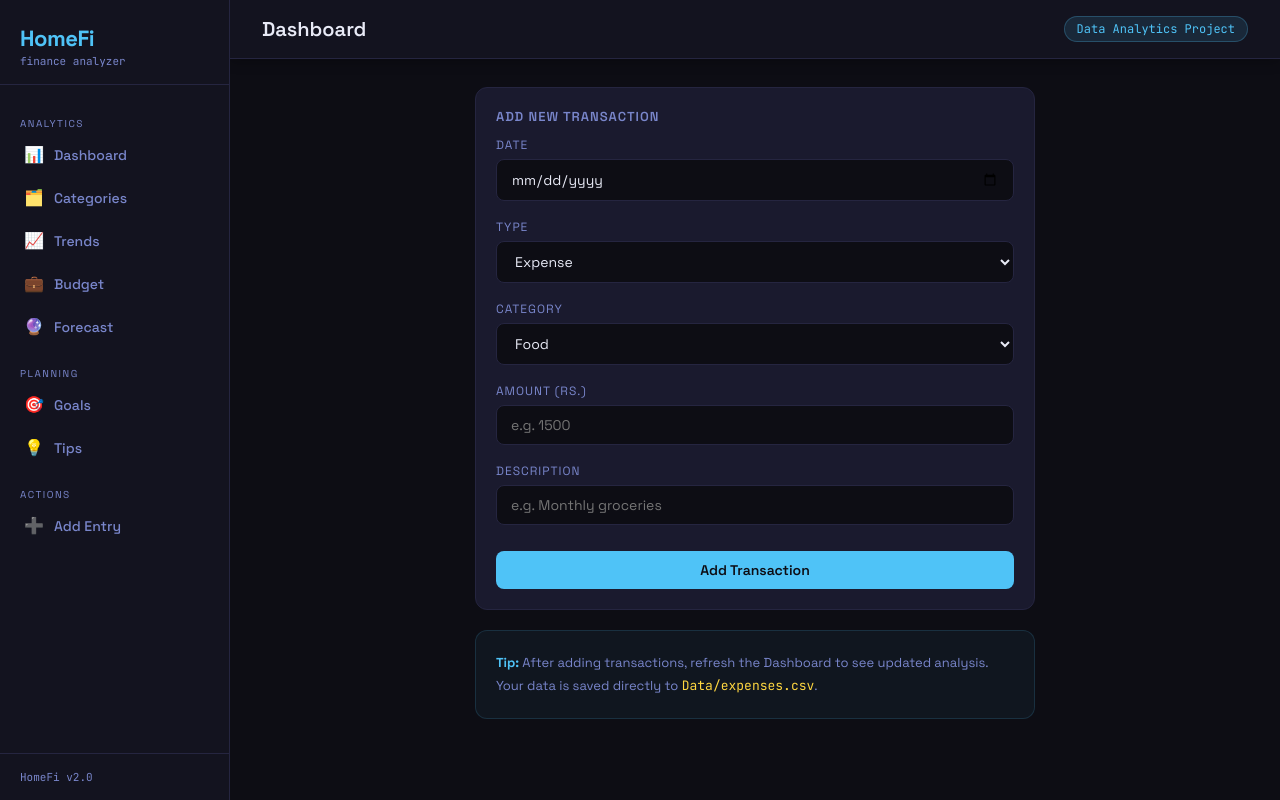
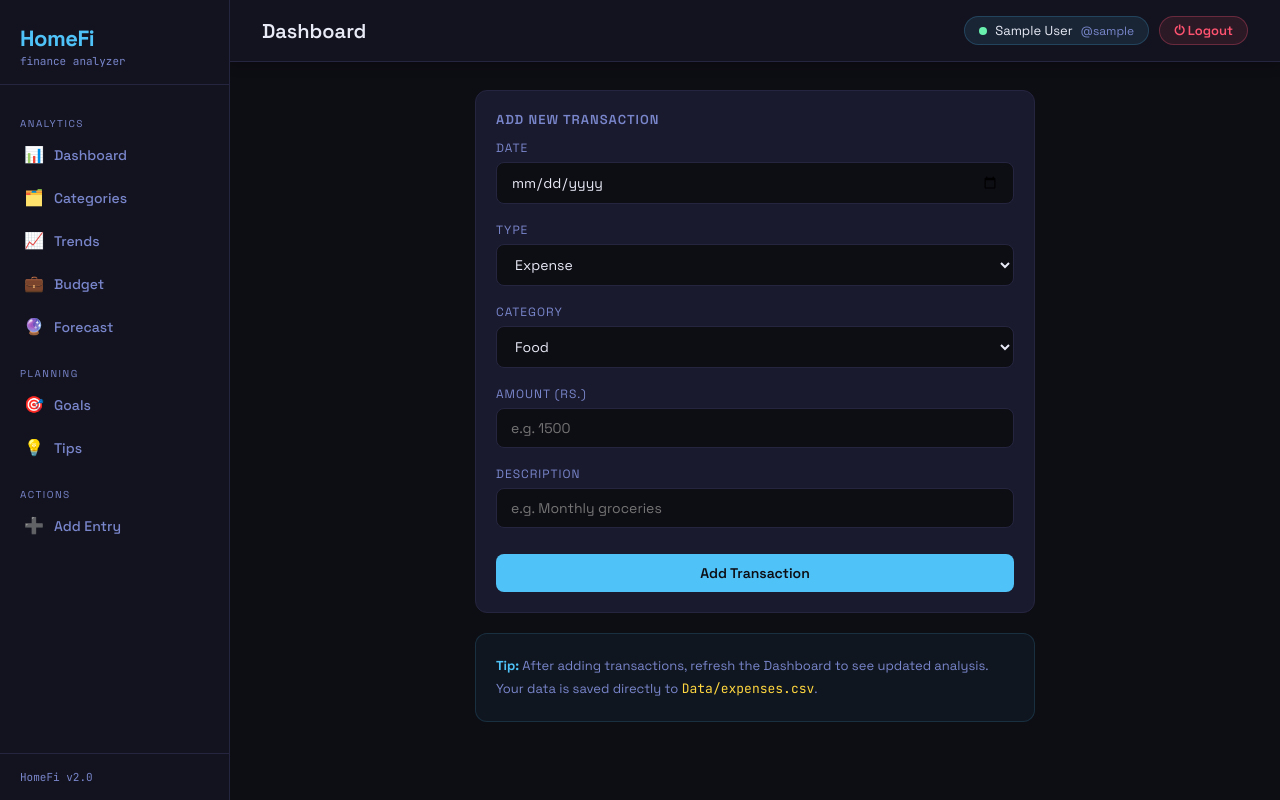
Before and after one commit to karan127-prog/HomeFi-web, a Flask app: page /add in a window 1280 px wide. Run offline with Flask 3, Linux system fonts and the light colour scheme; the visitor is signed in with stand-in values (Sample User, id 1).

Commit message:
Add user info and logout in topbar

```diff
--- a/templates/base.html
+++ b/templates/base.html
@@ -387,7 +387,16 @@
 <div class="main">
   <div class="topbar">
     <div class="topbar-title">{% block page_title %}Dashboard{% endblock %}</div>
-    <div class="topbar-badge">Data Analytics Project</div>
+    <div style="display:flex; align-items:center; gap:10px;">
+  <div style="background:rgba(79,195,247,0.1); border:1px solid rgba(79,195,247,0.2); border-radius:20px; padding:5px 14px; display:flex; align-items:center; gap:8px;">
+    <div style="width:8px; height:8px; background:#69f0ae; border-radius:50%;"></div>
+    <span style="color:#e8eaf6; font-size:13px;">{{ session.get('name', '') }}</span>
+    <span style="color:#7986cb; font-size:12px;">@{{ session.get('username', '') }}</span>
+  </div>
+  <a href="/logout" style="background:rgba(255,83,112,0.1); border:1px solid rgba(255,83,112,0.3); border-radius:20px; padding:5px 14px; color:#ff5370; font-size:13px; text-decoration:none; font-weight:600;">
+    ⏻ Logout
+  </a>
+</div>
   </div>
 
   <div class="content">
```
